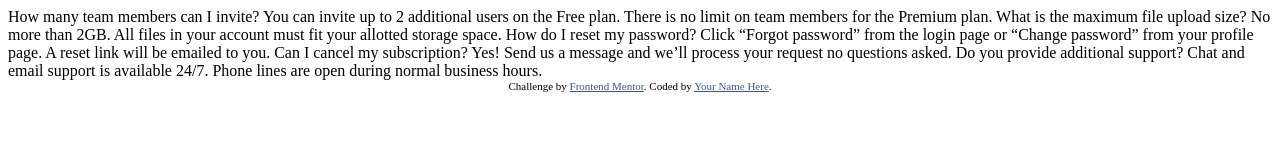
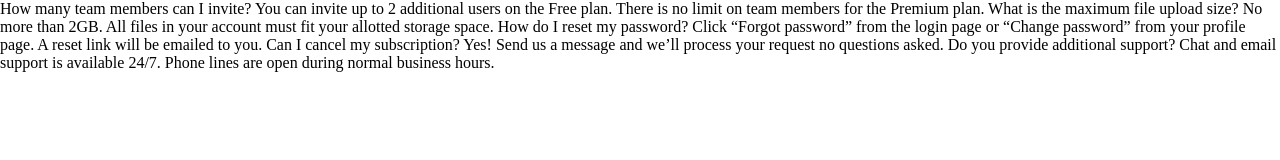
Before and after one commit to nkriedner/faq-accordion-card-challenge, a plain HTML site: page index.html in a window 1280 px wide. Drawn offline with Linux system fonts and the light colour scheme.

Commit message:
Add styles.css with basic css reset

```diff
--- a/index.html
+++ b/index.html
@@ -1,40 +1,26 @@
 <!DOCTYPE html>
 <html lang="en">
     <head>
-  <meta charset="UTF-8">
-  <meta name="viewport" content="width=device-width, initial-scale=1.0"> <!-- displays site properly based on user's device -->
+        <meta charset="UTF-8" />
+        <meta name="viewport" content="width=device-width, initial-scale=1.0" />
+        <!-- displays site properly based on user's device -->
 
-  <link rel="icon" type="image/png" sizes="32x32" href="./images/favicon-32x32.png">
+        <link rel="icon" type="image/png" sizes="32x32" href="./images/favicon-32x32.png" />
 
         <title>Frontend Mentor | FAQ Accordion Card</title>
-
-  <!-- Feel free to remove these styles or customise in your own stylesheet 👍 -->
-  <style>
-    .attribution { font-size: 11px; text-align: center; }
-    .attribution a { color: hsl(228, 45%, 44%); }
-  </style>
+        <link rel="stylesheet" href="styles.css" />
     </head>
     <body>
-  How many team members can I invite?
-  You can invite up to 2 additional users on the Free plan. There is no limit on
-  team members for the Premium plan.
+        How many team members can I invite? You can invite up to 2 additional users on the Free plan. There is no limit
+        on team members for the Premium plan. What is the maximum file upload size? No more than 2GB. All files in your
+        account must fit your allotted storage space. How do I reset my password? Click “Forgot password” from the login
+        page or “Change password” from your profile page. A reset link will be emailed to you. Can I cancel my
+        subscription? Yes! Send us a message and we’ll process your request no questions asked. Do you provide
+        additional support? Chat and email support is available 24/7. Phone lines are open during normal business hours.
 
-  What is the maximum file upload size?
-  No more than 2GB. All files in your account must fit your allotted storage space.
-
-  How do I reset my password?
-  Click “Forgot password” from the login page or “Change password” from your profile page.
-  A reset link will be emailed to you.
-
-  Can I cancel my subscription?
-  Yes! Send us a message and we’ll process your request no questions asked.
-
-  Do you provide additional support?
-  Chat and email support is available 24/7. Phone lines are open during normal business hours.
-
-  <div class="attribution">
+        <!-- <div class="attribution">
             Challenge by <a href="https://www.frontendmentor.io?ref=challenge" target="_blank">Frontend Mentor</a>.
             Coded by <a href="#">Your Name Here</a>.
-  </div>
+        </div> -->
     </body>
 </html>
--- /dev/null
+++ b/styles.css
@@ -0,0 +1,5 @@
+* {
+    padding: 0;
+    margin: 0;
+    box-sizing: border-box;
+}
```
Lines whose indentation alone changed are shown as unchanged.
